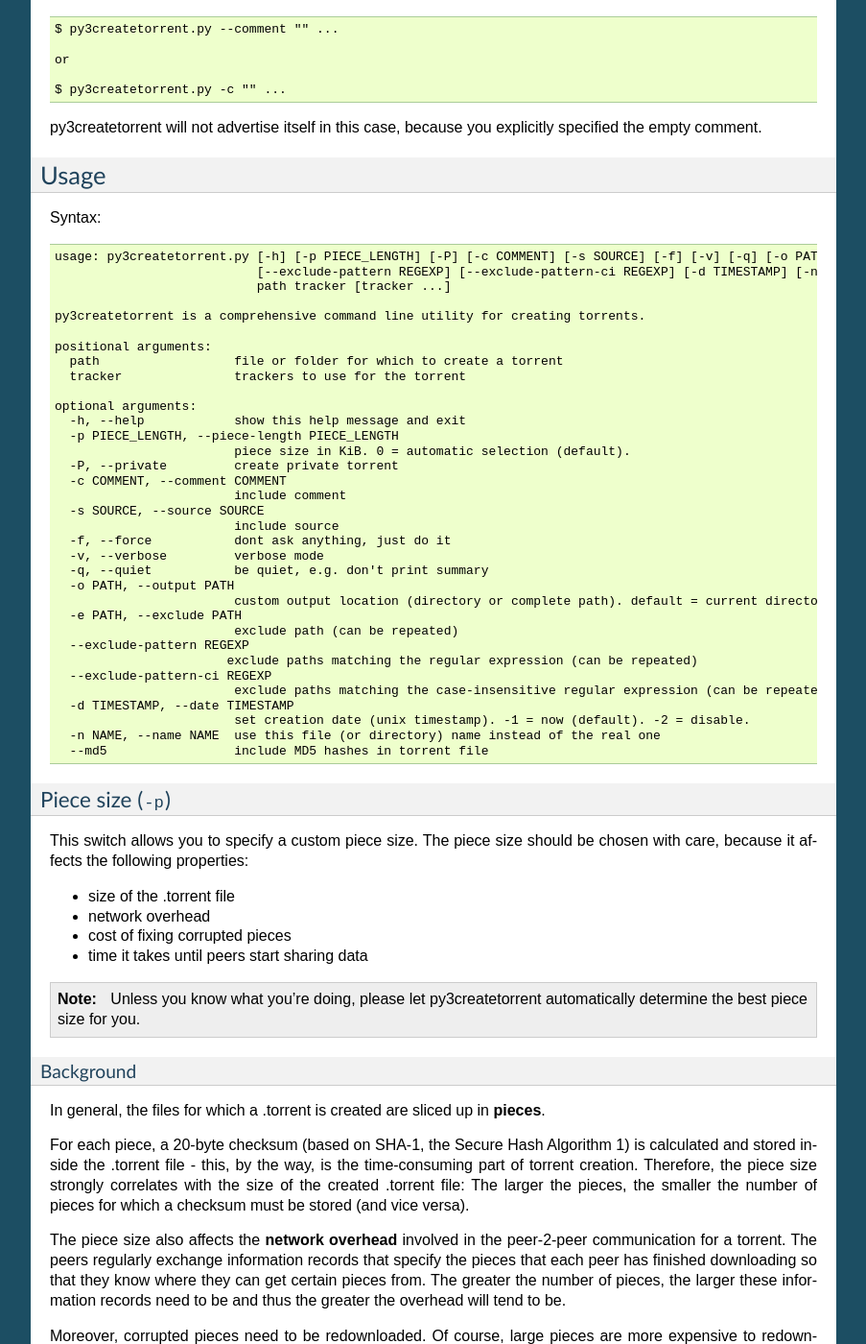
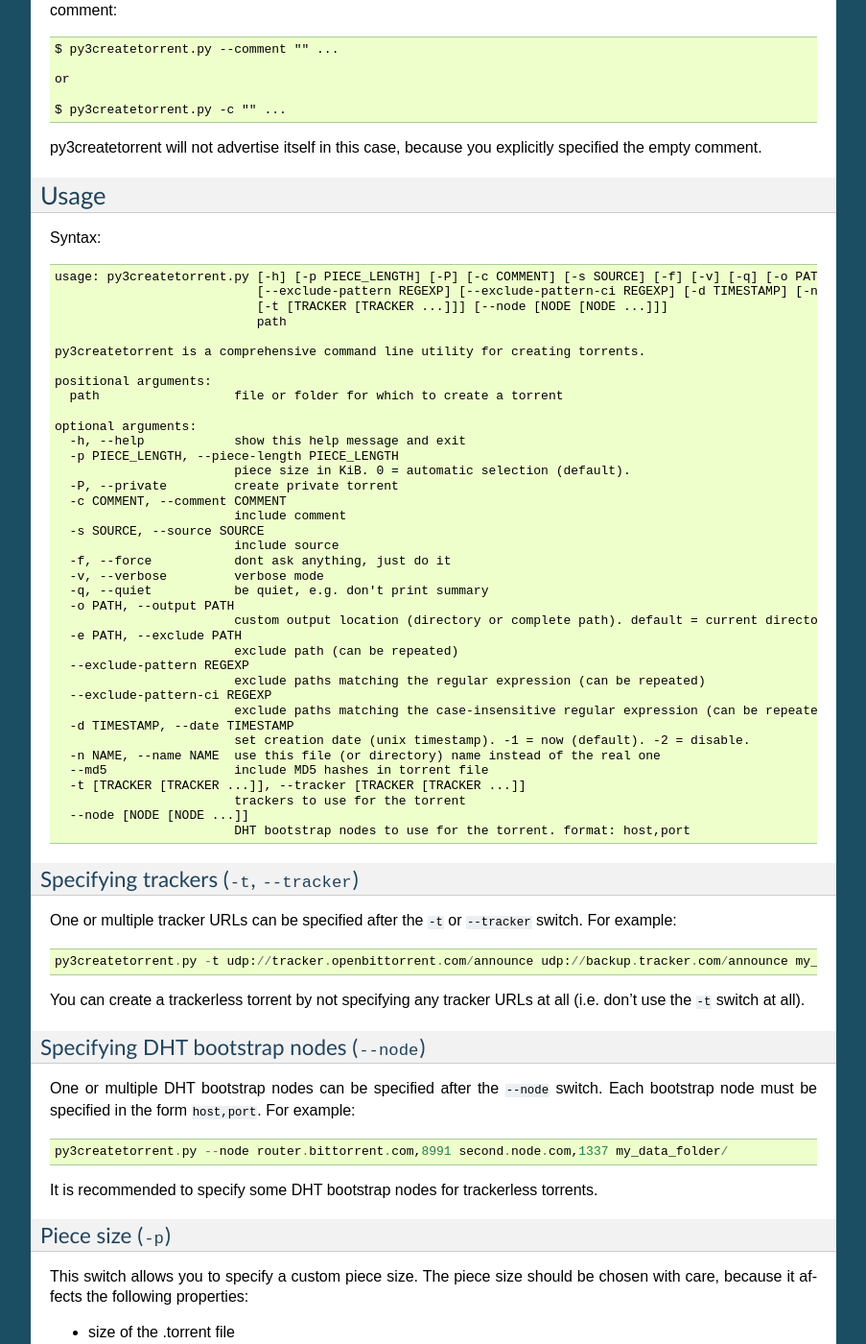
Before and after one commit to rsnitsch/py3createtorrent, a Sphinx documentation site: the page built from docs/source/user.rst, in a window 1280 px wide and 1400 px high, scrolled down 2172 px. Shown: the whole window at 96% size, without its empty margins (198-1101 px from the left). Built offline with Sphinx 7.4.7, drawn with Linux system fonts in a browser that asks for light colours; some of the changed text lies outside the part shown.

Commit message:
Add support for trackerless torrents and 'nodes' field (specify bootstrap DHT nodes)

```diff
--- a/docs/source/user.rst
+++ b/docs/source/user.rst
@@ -11,6 +11,7 @@ Some of the features:
 * you can add a **comment** to the torrent file
 * you can create **private torrents** (disabled DHT, ...)
 * you can create torrents with **multiple trackers**
+* you can create **trackerless torrents**
 * you can **exclude specific files/folders**
 * you can exclude files/folders based on **regular expressions**
 * you can specify **custom piece sizes**
@@ -138,40 +139,64 @@ Syntax:
 
 .. code-block:: none
 
-   usage: py3createtorrent.py [-h] [-p PIECE_LENGTH] [-P] [-c COMMENT] [-s SOURCE] [-f] [-v] [-q] [-o PATH] [-e PATH]
-                              [--exclude-pattern REGEXP] [--exclude-pattern-ci REGEXP] [-d TIMESTAMP] [-n NAME] [--md5]
-                              path tracker [tracker ...]
+  usage: py3createtorrent.py [-h] [-p PIECE_LENGTH] [-P] [-c COMMENT] [-s SOURCE] [-f] [-v] [-q] [-o PATH] [-e PATH]
+                             [--exclude-pattern REGEXP] [--exclude-pattern-ci REGEXP] [-d TIMESTAMP] [-n NAME] [--md5]
+                             [-t [TRACKER [TRACKER ...]]] [--node [NODE [NODE ...]]]
+                             path
 
-   py3createtorrent is a comprehensive command line utility for creating torrents.
+  py3createtorrent is a comprehensive command line utility for creating torrents.
 
-   positional arguments:
-     path                  file or folder for which to create a torrent
-     tracker               trackers to use for the torrent
+  positional arguments:
+    path                  file or folder for which to create a torrent
 
-   optional arguments:
-     -h, --help            show this help message and exit
-     -p PIECE_LENGTH, --piece-length PIECE_LENGTH
-                           piece size in KiB. 0 = automatic selection (default).
-     -P, --private         create private torrent
-     -c COMMENT, --comment COMMENT
-                           include comment
-     -s SOURCE, --source SOURCE
-                           include source
-     -f, --force           dont ask anything, just do it
-     -v, --verbose         verbose mode
-     -q, --quiet           be quiet, e.g. don't print summary
-     -o PATH, --output PATH
-                           custom output location (directory or complete path). default = current directory.
-     -e PATH, --exclude PATH
-                           exclude path (can be repeated)
-     --exclude-pattern REGEXP
+  optional arguments:
+    -h, --help            show this help message and exit
+    -p PIECE_LENGTH, --piece-length PIECE_LENGTH
+                          piece size in KiB. 0 = automatic selection (default).
+    -P, --private         create private torrent
+    -c COMMENT, --comment COMMENT
+                          include comment
+    -s SOURCE, --source SOURCE
+                          include source
+    -f, --force           dont ask anything, just do it
+    -v, --verbose         verbose mode
+    -q, --quiet           be quiet, e.g. don't print summary
+    -o PATH, --output PATH
+                          custom output location (directory or complete path). default = current directory.
+    -e PATH, --exclude PATH
+                          exclude path (can be repeated)
+    --exclude-pattern REGEXP
                           exclude paths matching the regular expression (can be repeated)
-     --exclude-pattern-ci REGEXP
-                           exclude paths matching the case-insensitive regular expression (can be repeated)
-     -d TIMESTAMP, --date TIMESTAMP
-                           set creation date (unix timestamp). -1 = now (default). -2 = disable.
-     -n NAME, --name NAME  use this file (or directory) name instead of the real one
-     --md5                 include MD5 hashes in torrent file
+    --exclude-pattern-ci REGEXP
+                          exclude paths matching the case-insensitive regular expression (can be repeated)
+    -d TIMESTAMP, --date TIMESTAMP
+                          set creation date (unix timestamp). -1 = now (default). -2 = disable.
+    -n NAME, --name NAME  use this file (or directory) name instead of the real one
+    --md5                 include MD5 hashes in torrent file
+    -t [TRACKER [TRACKER ...]], --tracker [TRACKER [TRACKER ...]]
+                          trackers to use for the torrent
+    --node [NODE [NODE ...]]
+                          DHT bootstrap nodes to use for the torrent. format: host,port
+
+Specifying trackers (``-t``, ``--tracker``)
+^^^^^^^^^^^^^^^^^^^^^^^^^^^^^^^^^^^^^^^^^^^
+
+One or multiple tracker URLs can be specified after the ``-t`` or ``--tracker`` switch. For example::
+
+    py3createtorrent.py -t udp://tracker.openbittorrent.com/announce udp://backup.tracker.com/announce my_data_folder/
+
+You can create a trackerless torrent by not specifying any tracker URLs at all (i.e. don't
+use the ``-t`` switch at all).
+
+Specifying DHT bootstrap nodes (``--node``)
+^^^^^^^^^^^^^^^^^^^^^^^^^^^^^^^^^^^^^^^^^^^
+
+One or multiple DHT bootstrap nodes can be specified after the ``--node`` switch. Each bootstrap node must be
+specified in the form ``host,port``. For example::
+
+    py3createtorrent.py --node router.bittorrent.com,8991 second.node.com,1337 my_data_folder/
+
+It is recommended to specify some DHT bootstrap nodes for trackerless torrents.
 
 Piece size (``-p``)
 ^^^^^^^^^^^^^^^^^^^
@@ -356,11 +381,11 @@ Example 1 - from directory, no options, default behaviour
 
 **Command**::
 
-   C:\Users\Robert\Desktop\Python\createtorrent>py3createtorrent.py example udp://tracker.openbittorrent.com/announce
+   C:\Users\Robert\Desktop\Python\createtorrent>py3createtorrent.py example -t udp://tracker.openbittorrent.com/announce
 
 Alternative, equivalent command using a tracker abbreviation for convenience::
 
-   C:\Users\Robert\Desktop\Python\createtorrent>py3createtorrent.py example openbt
+   C:\Users\Robert\Desktop\Python\createtorrent>py3createtorrent.py example -t openbt
 
 **Effect**:
 Creates example.torrent inside the current directory.
@@ -382,7 +407,7 @@ Example 2 - from directory, excluding subfolders
 
 **Command**::
 
-   C:\Users\Robert\Desktop\Python\createtorrent>py3createtorrent.py -e example\subfolder example udp://tracker.openbittorrent.com/announce
+   C:\Users\Robert\Desktop\Python\createtorrent>py3createtorrent.py -e example\subfolder example -t udp://tracker.openbittorrent.com/announce
 
 **Effect**:
 Creates example.torrent inside the current directory. example\subfolder has
@@ -402,13 +427,13 @@ Example 3 - from directory, excluding files
 
 **Command**::
 
-   C:\Users\Robert\Desktop\Python\createtorrent>py3createtorrent.py -e example\anotherimage.jpg -e example\subfolder\10_more_minutes_please.JPG example udp://tracker.openbittorrent.com/announce
+   C:\Users\Robert\Desktop\Python\createtorrent>py3createtorrent.py -e example\anotherimage.jpg -e example\subfolder\10_more_minutes_please.JPG example -t udp://tracker.openbittorrent.com/announce
 
 Alternative, equivalent command using **regular expressions** instead of
 specifying each jpg seperately (also using a tracker abbreviation to make it
 even shorter)::
 
-   C:\Users\Robert\Desktop\Python\createtorrent>py3createtorrent.py --exclude-pattern "(jpg|JPG)$" example openbt
+   C:\Users\Robert\Desktop\Python\createtorrent>py3createtorrent.py --exclude-pattern "(jpg|JPG)$" example -t openbt
 
 **Effect**:
 Creates example.torrent inside the current directory. example\anotherimage.jpg
```
Also changed, not shown: 1 other file.
